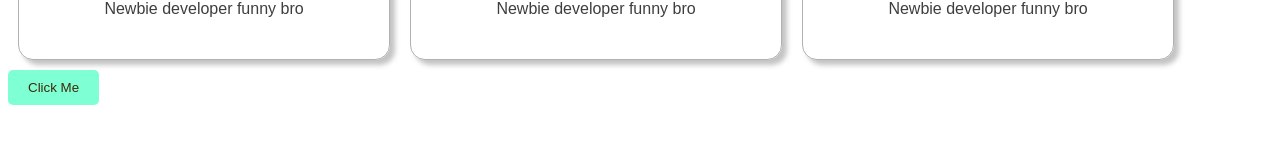
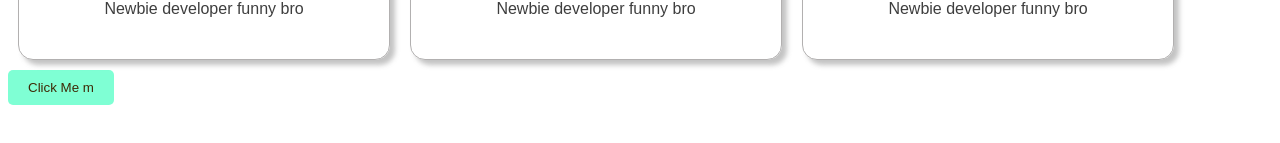
Before and after one commit to jadonamite/React, a React (Vite) app: page / in a window 1280 px wide. Shown: the part 515-658 px from the top of the page. Built offline with nearby package versions, Linux system fonts and the light colour scheme.

Commit message:
styling the components in different ways

```diff
--- a/src/App.jsx
+++ b/src/App.jsx
@@ -1,5 +1,5 @@
 import Card from "./Card.jsx"
-import Button from "./Button/Button.jsx"
+import Button from "./Button.jsx"
 function App() {
     return (
         <>
--- /dev/null
+++ b/src/Button.jsx
@@ -0,0 +1,27 @@
+// To style the button there are different ways this could be done
+// 1. External
+// 2. Module
+// 3. Inline
+function Button(){
+const styles = {
+        display: "block",
+        backgroundColor:" aquamarine",
+        color: "rgb(62, 41, 6)",
+        padding: "10px 20px",
+        borderRadius: "5px",
+        border: "none",
+        cursor: "pointer",
+       }
+    return(
+        <button style={styles}>
+            Click Me   m
+
+        </button>
+
+    );
+}
+
+
+
+
+export default Button
--- a/src/Button/Button.jsx
+++ /dev/null
@@ -1,17 +0,0 @@
-// To style the button there are different ways this could be done
-// 1. External
-// 2. Module
-// 3. Inline
-function Button(){
-    return(
-        <button className="btn">
-            Click Me
-        </button>
-
-    );
-}
-
-
-
-
-export default Button
--- a/src/index.css
+++ b/src/index.css
@@ -25,12 +25,3 @@
   font-family: Arial, Helvetica, sans-serif;
     color: #1d1d1dda;;
 }
- .btn{
-  display: block;
-  background-color: aquamarine;
-  color: rgb(62, 41, 6);
-  padding: 10px 20px;
-  border-radius: 5px;
-  border: none;
-  cursor: pointer;
- }
```
